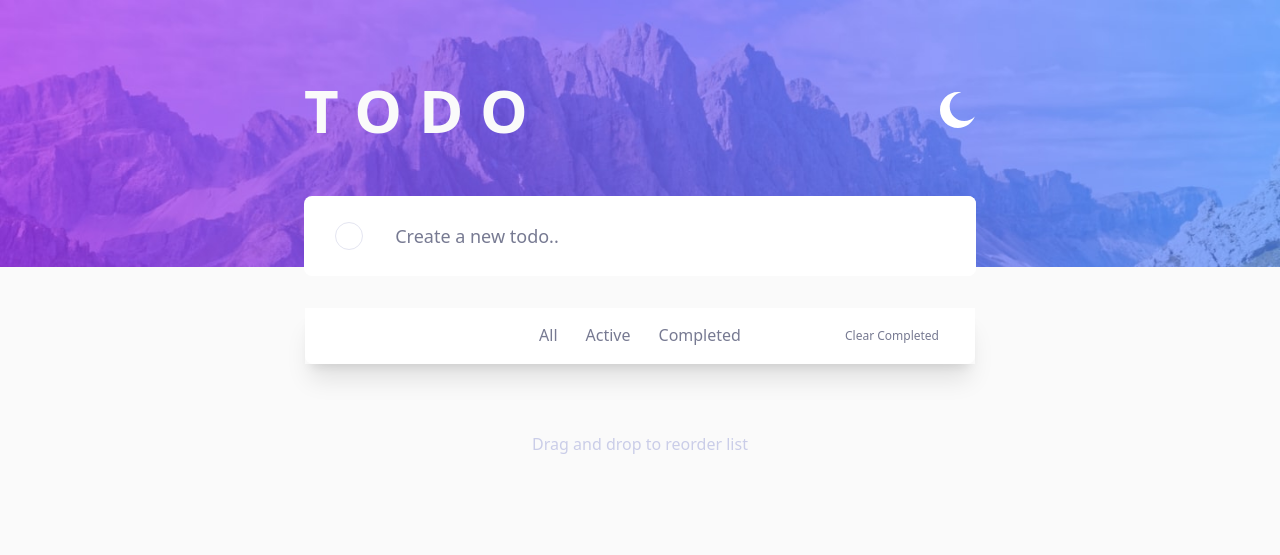
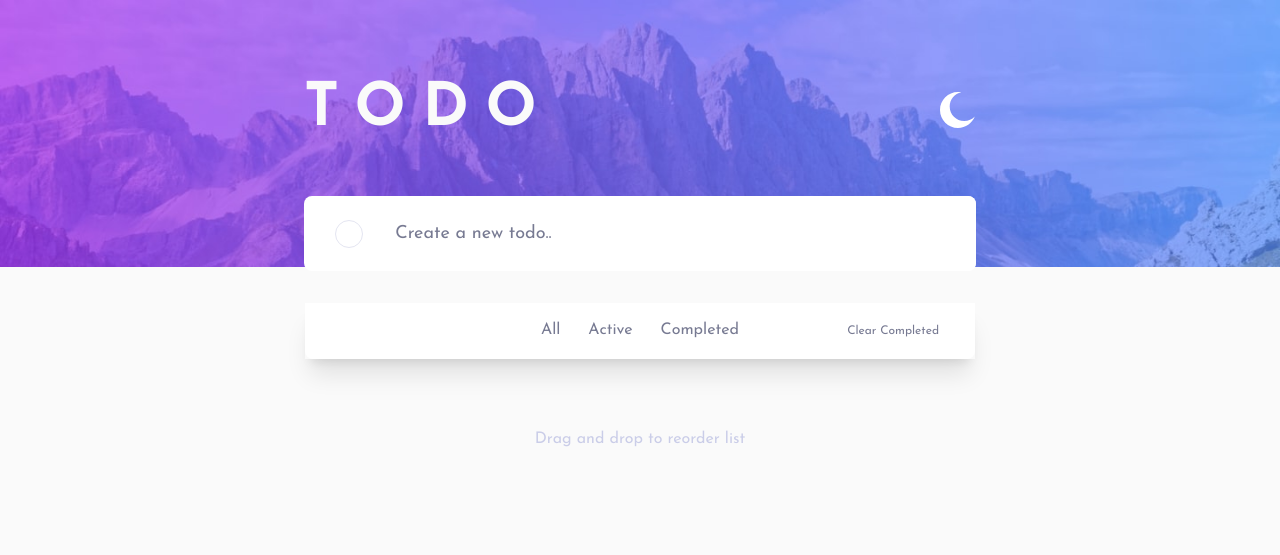
Before and after one commit to Richd0tcom/Todo-app, a website: page index.html in a window 1280 px wide. Drawn offline with nearby package versions, Linux system fonts and the light colour scheme.

Commit message:
css tweaks

```diff
--- a/assets/css/style2.css
+++ b/assets/css/style2.css
@@ -2,6 +2,9 @@
     outline: 1px solid red;
 
 }*/
+
+@import url('https://fonts.googleapis.com/css2?family=Josefin+Sans:wght@400;700&display=swap');
+
 :root{
     /*primary*/
     --BrightBlue: hsl(220, 98%, 61%);
@@ -41,7 +44,7 @@
     transition: all 0.5s ease-out;
 }
 body{
-
+    font-family: 'Josefin Sans', sans-serif;
     height: 100vh;/*change*/
     background-color: var(--VeryLightGray);
     transition: all 0.5s ease-out;
```
